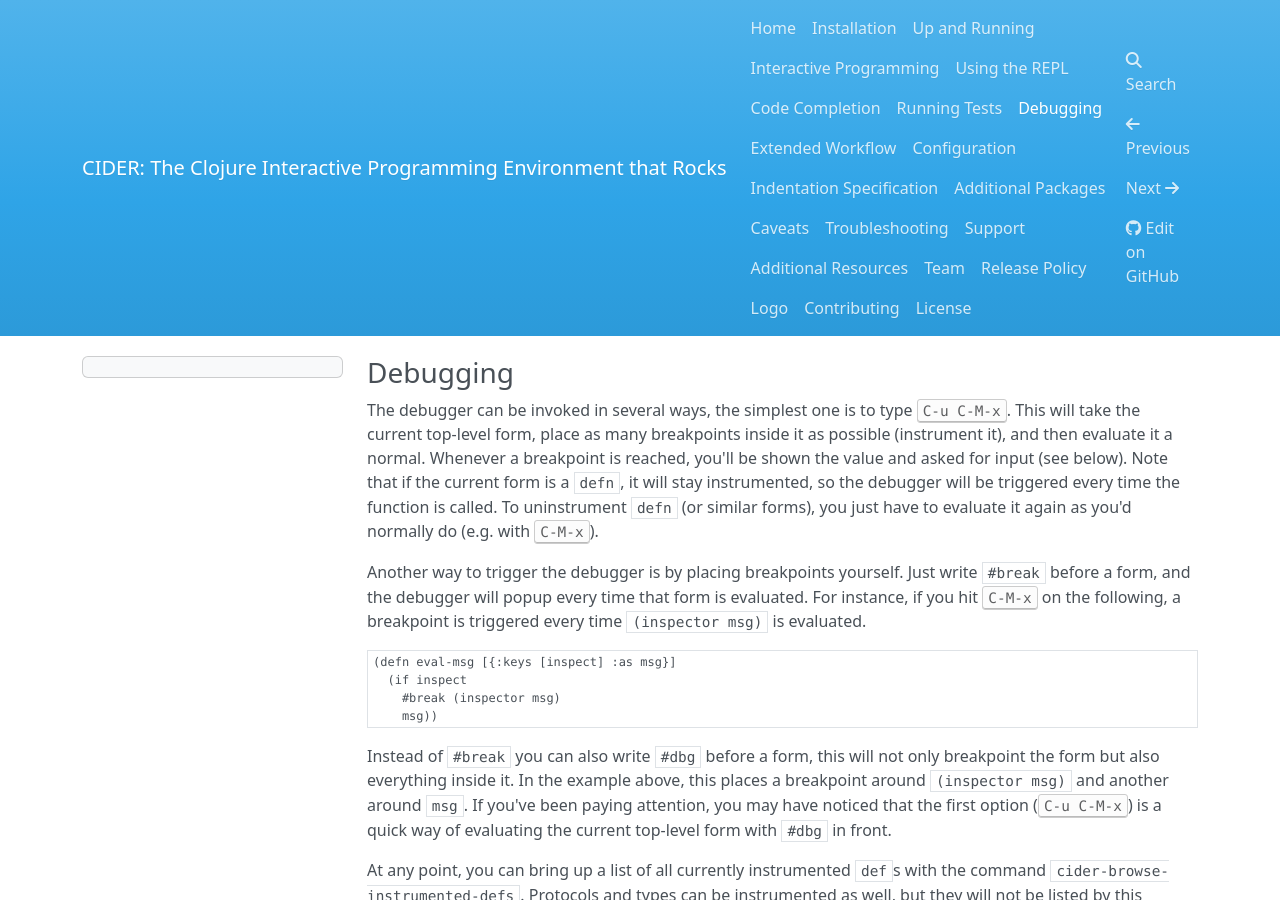
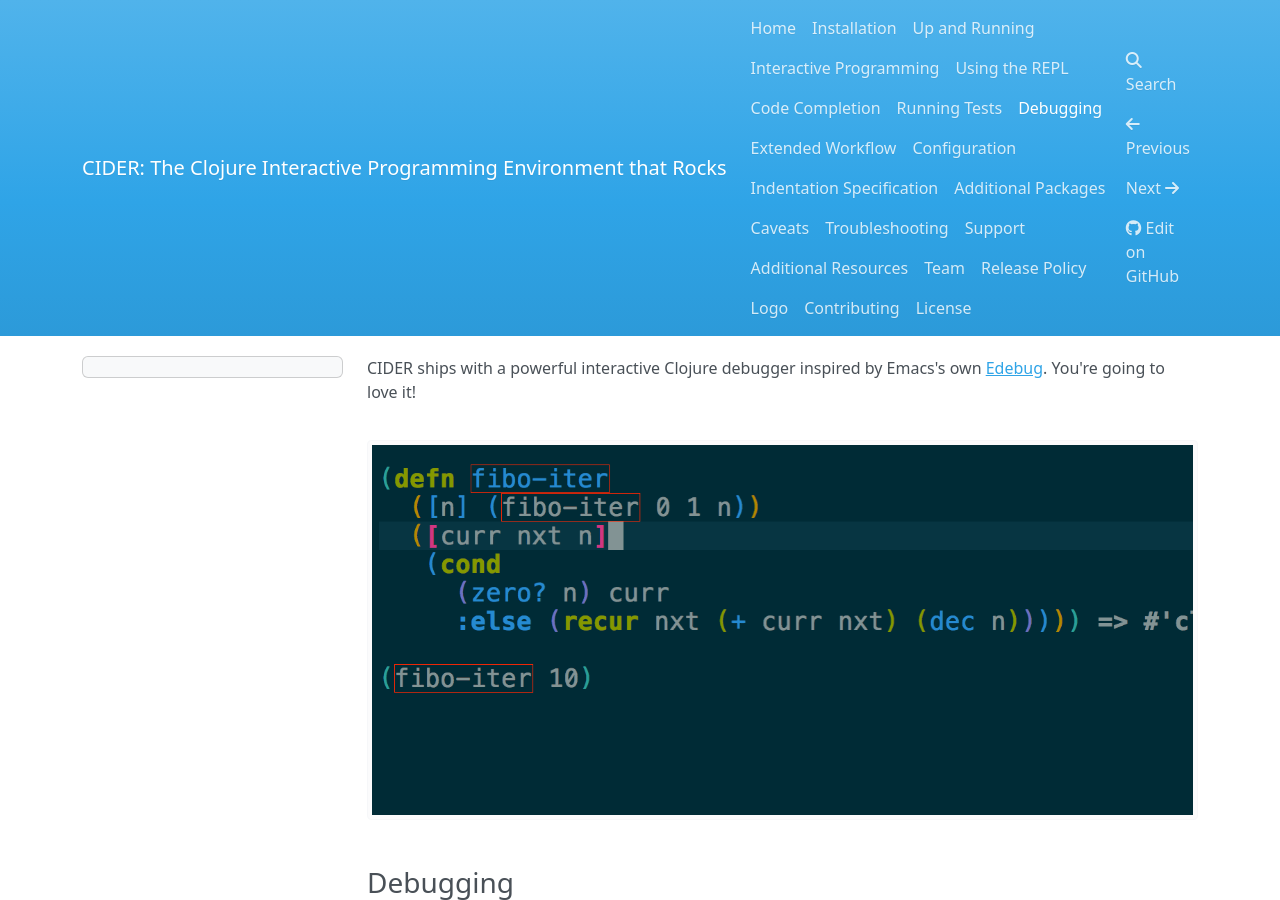
Before and after one commit to clojure-emacs/cider, an MkDocs documentation site: the page built from doc/debugging.md, in a window 1280 px wide and 900 px high. Built offline with MkDocs 1.6.1, drawn with Linux system fonts in a browser that asks for light colours; nearby versions of some CDN libraries; old or Windows-style settings are respelled for this version of MkDocs.

Commit message:
Add an animated gif showing the debugger in action

```diff
--- a/doc/debugging.md
+++ b/doc/debugging.md
@@ -1,3 +1,8 @@
+CIDER ships with a powerful interactive Clojure debugger inspired by Emacs's own
+[Edebug][]. You're going to love it!
+
+![CIDER Debugger](images/cider_debugger.gif)
+
 ### Debugging
 
 The debugger can be invoked in several ways, the simplest one is to type
@@ -35,7 +40,7 @@
 #### Keys
 
 `cider-debug` tries to be consistent with
-[Edebug](http://www.gnu.org/software/emacs/manual/html_node/elisp/Edebug.html). So
+[Edebug][]. So
 it makes available the following bindings while stepping through code.
 
 Keyboard shortcut               | Description
@@ -93,3 +98,5 @@
 - Similarly, in a form like `(map inc (range 10))`, the symbol `inc` points to a
   function in `clojure.core`. That's also irrelevant (unless it's being shadowed
   by a local, but the debugger can identify that).
+
+[Edebug]: http://www.gnu.org/software/emacs/manual/html_node/elisp/Edebug.html
```
Also changed, not shown: doc/images/cider_debugger.gif (added).
